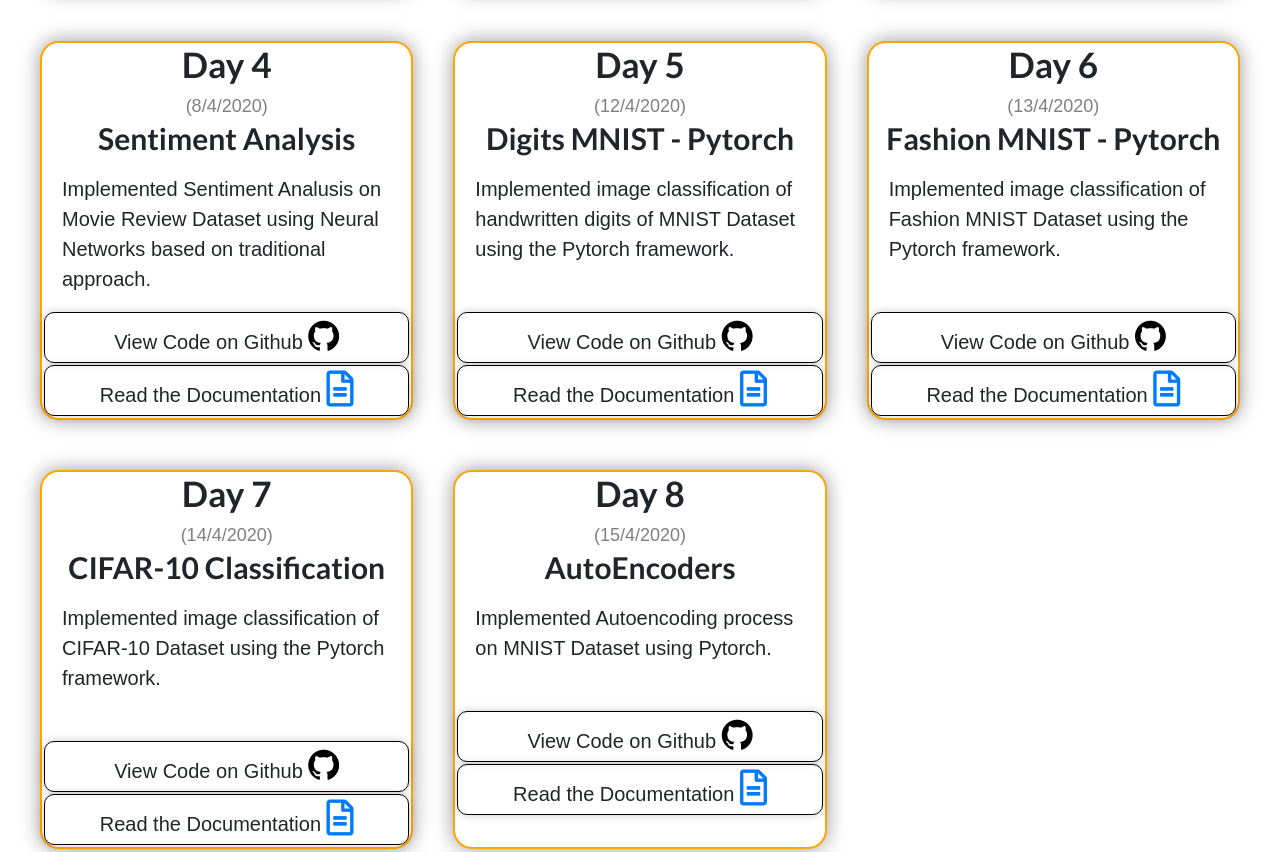
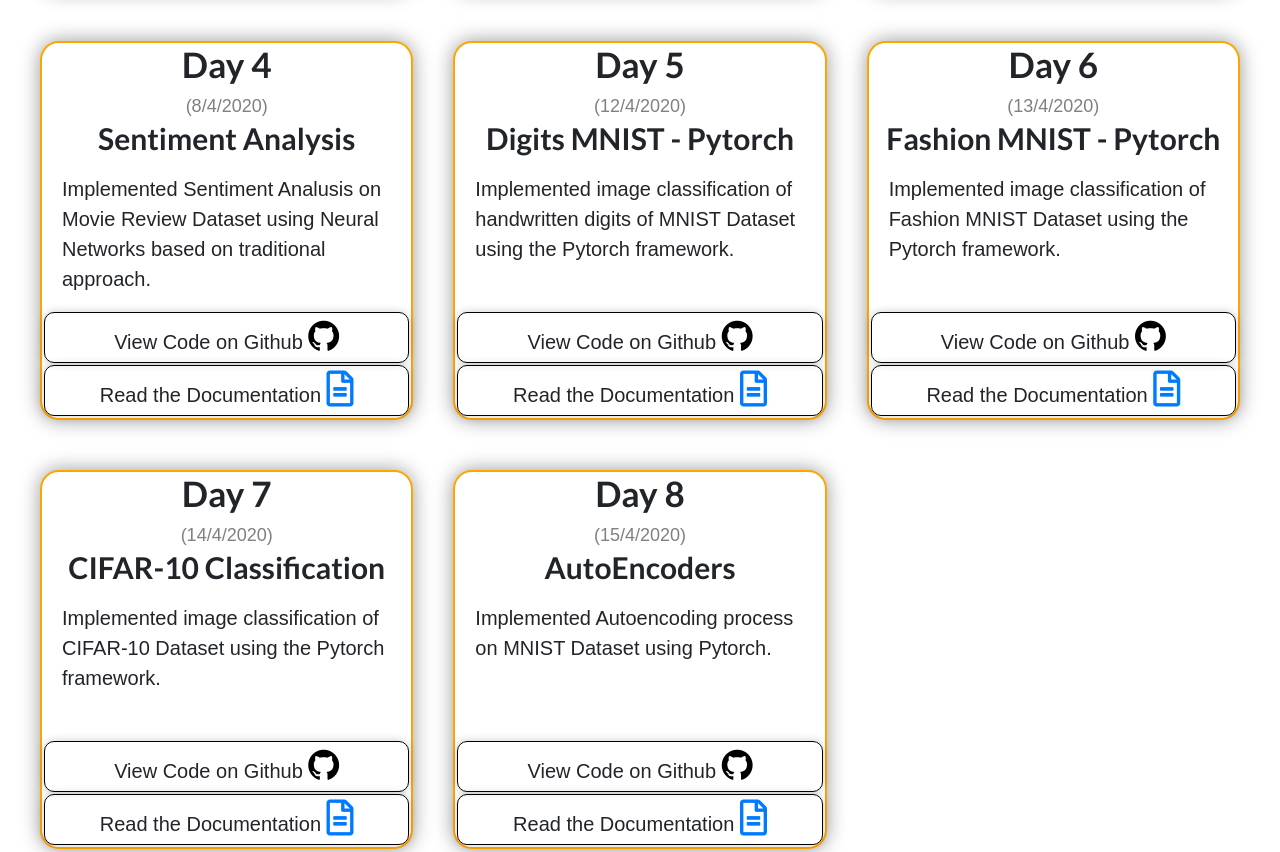
Before and after one commit to infiniteoverflow/100DaysOfML, a website: page index.html in a window 1280 px wide. Shown: the part 1277-2129 px from the top of the page. Drawn offline with Linux system fonts and the light colour scheme.

Commit message:
Added day 8

```diff
--- a/index.html
+++ b/index.html
@@ -245,7 +245,7 @@
         <p class='date'>(15/4/2020)</p>
         <h1 class='day-topic' style= "font-size: 30px; text-align: center;">AutoEncoders</h1>
         <div class="day-descr">
-          <p>Implemented Autoencoding process on MNIST Dataset using Pytorch.<br><br>
+          <p>Implemented Autoencoding process on MNIST Dataset using Pytorch.<br><br><br>
 
           </p>
         </div>
```
